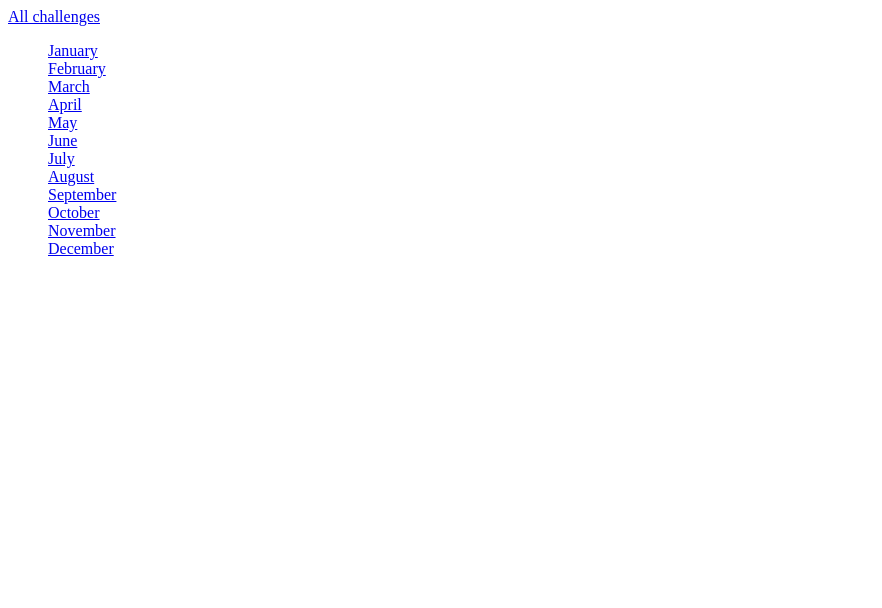
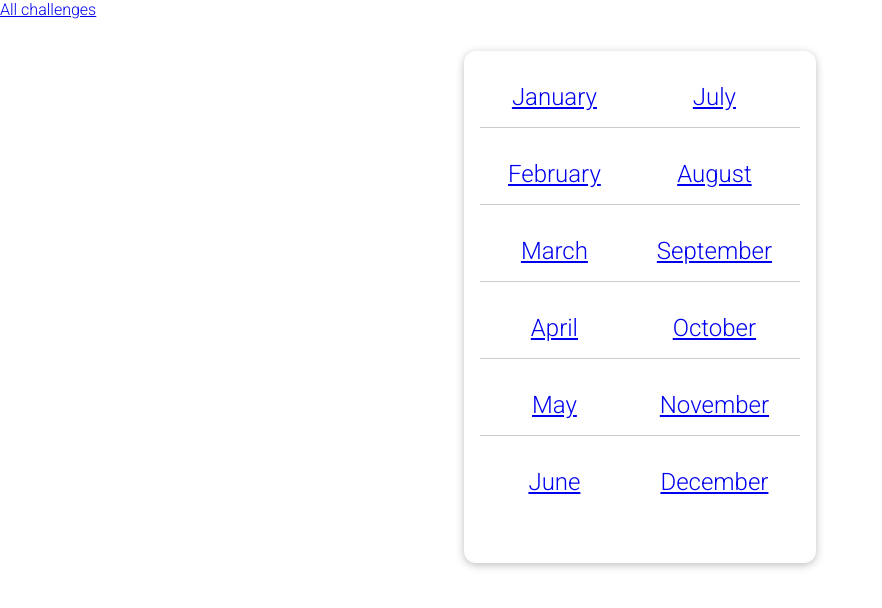
Before and after one commit to LlamaUnicorn/yet_another_django_project, a Django app: page /challenges/ in a window 1280 px wide. Shown: the top 608 px of the page, without its empty margins (0-882 px from the left). Run offline with Django 4.2, Linux system fonts and the light colour scheme.

Commit message:
04-18 04:43

```diff
--- a/monthly_challenges/challenges/static/challenges/challenges.css
+++ b/monthly_challenges/challenges/static/challenges/challenges.css
@@ -1,3 +1,26 @@
 ul {
     list-style: none;
+    margin: 2rem auto;
+    width: 90%;
+    max-width: 20rem;
+    box-shadow: 0 2px 8px rgba(0, 0, 0, 0.26);
+    padding: 1rem;
+    border-radius: 12px;
+    display: flex;
+    flex-direction: column;
+    flex-wrap: wrap;
+    height: 30rem;
 }
+
+li {
+    margin: 1rem 0;
+    text-align: center;
+    font-size: 1.5rem;
+    border-bottom: 1px solid #ccc;
+    padding-bottom: 1rem;
+}
+
+li:last-of-type,
+li:nth-of-type(6) {
+    border-bottom: none;
+}
--- a/monthly_challenges/monthly_challenges/settings.py
+++ b/monthly_challenges/monthly_challenges/settings.py
@@ -121,6 +121,10 @@ USE_TZ = True
 
 STATIC_URL = 'static/'
 
+STATICFILES_DIRS = [
+    BASE_DIR / "static"
+]
+
 # Default primary key field type
 # https://docs.djangoproject.com/en/4.1/ref/settings/#default-auto-field
 
--- /dev/null
+++ b/monthly_challenges/static/styles.css
@@ -0,0 +1,9 @@
+@import url('https://fonts.googleapis.com/css2?family=Roboto:wght@300&display=swap');
+
+html {
+    font-family: 'Roboto', sans-serif;
+}
+
+body {
+    margin: 0;
+}
--- a/monthly_challenges/templates/base.html
+++ b/monthly_challenges/templates/base.html
@@ -1,9 +1,12 @@
+{% load static %}
+
 <!DOCTYPE html>
 <html lang="en">
 <head>
     <meta charset="UTF-8">
     <meta name="viewport" content="width=device-width, initial-scale=1.0">
     <title>{% block page_title %}My Challenges{% endblock %}</title>
+    <link rel="stylesheet" href="{% static "styles.css" %}">
     {% block css_files %}{% endblock %}
 </head>
 <body>
```
